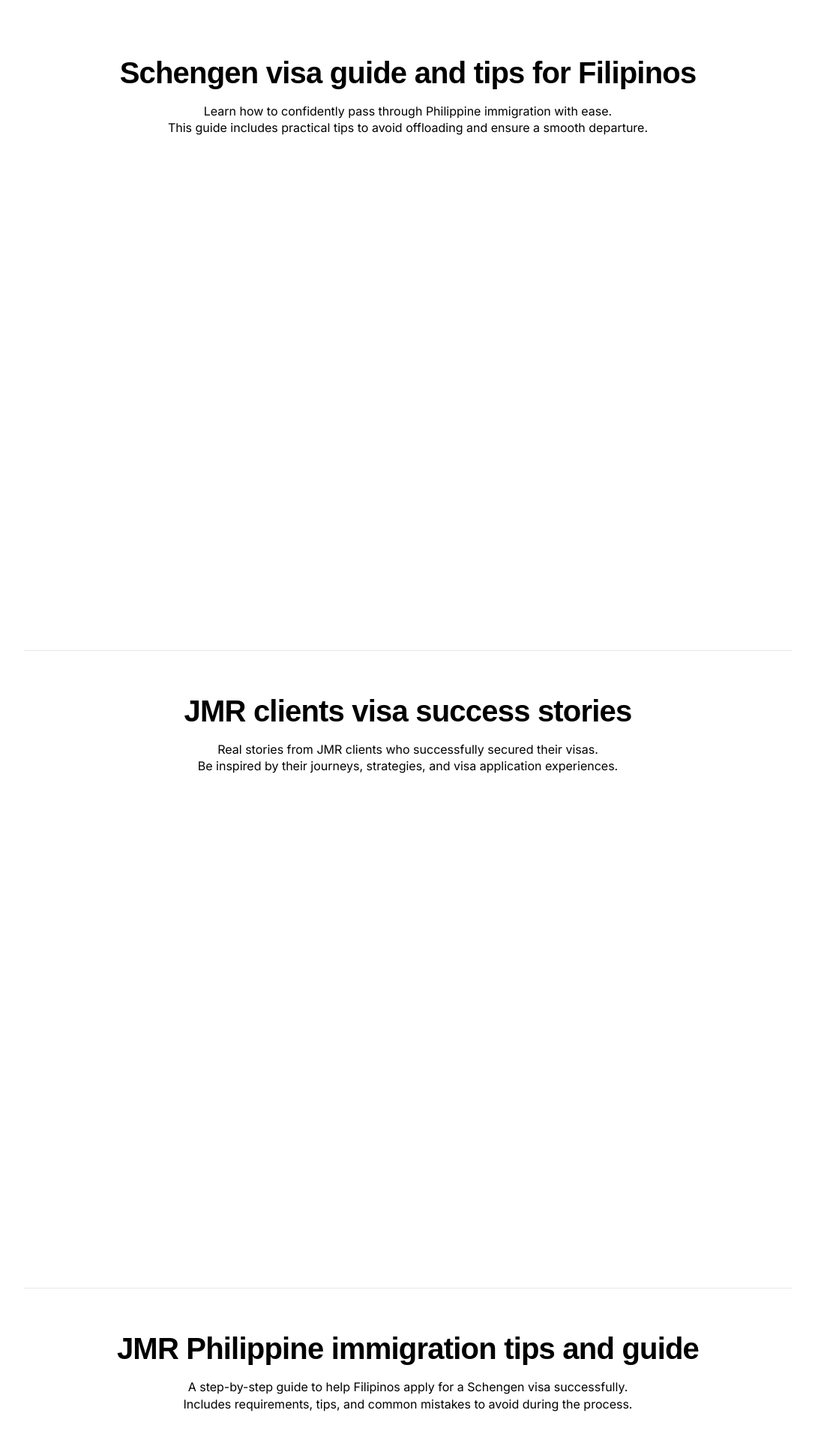
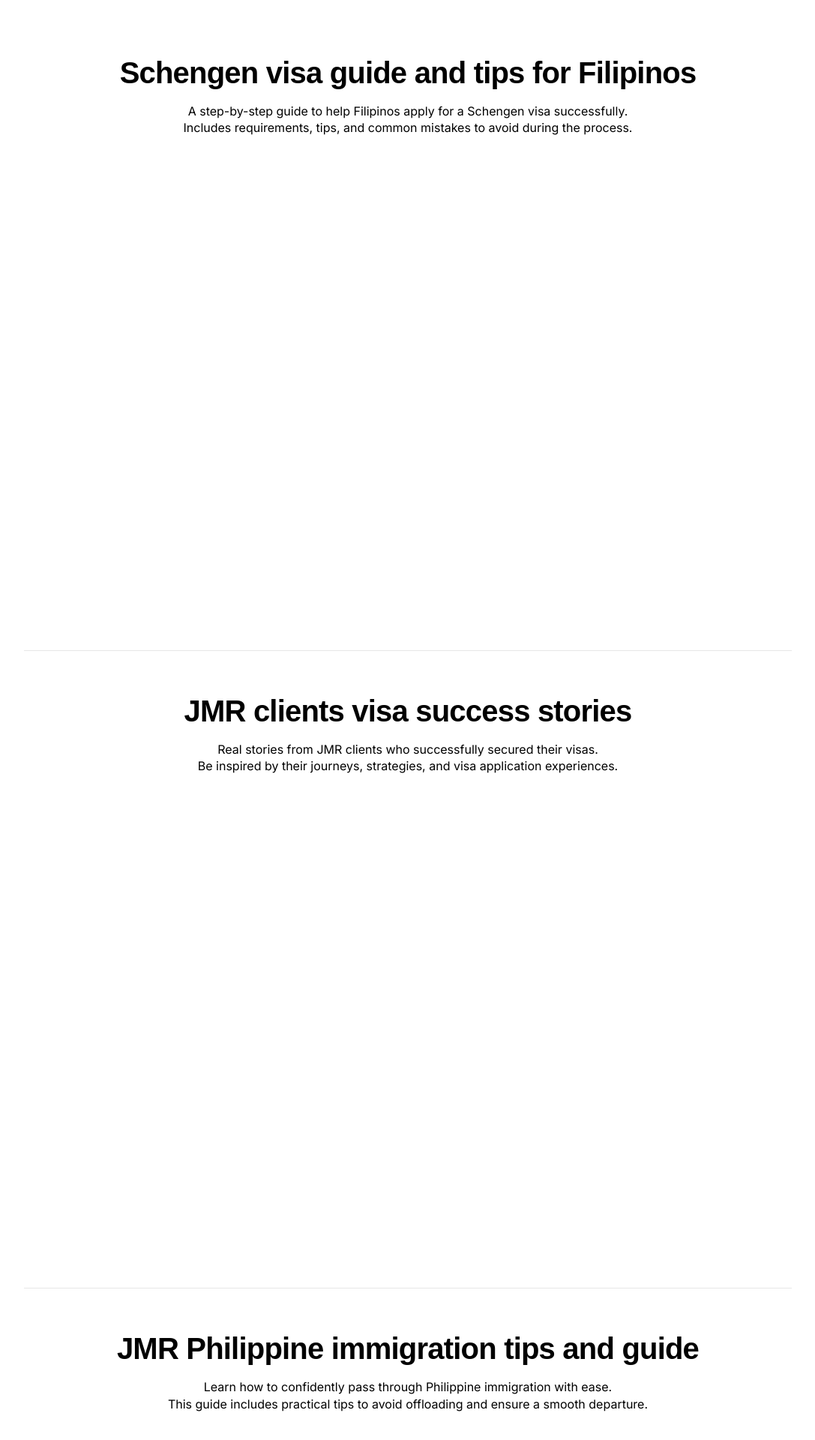
Before and after one commit to EricBARBEAU/jmr-vs, a React (Create React App) app in the folder my-app/: page /videos in a window 1280 px wide. Shown: the part 588-2508 px from the top of the page at 75% size, without its empty margins (96-1183 px from the left). Built offline with nearby package versions, Linux system fonts and the light colour scheme; a web font is replaced by a local one.

Commit message:
fix typo

```diff
--- a/my-app/src/modules/views/view_components/video_content.js
+++ b/my-app/src/modules/views/view_components/video_content.js
@@ -19,10 +19,10 @@
               <h2 className="intro_title">Schengen visa guide and tips for Filipinos</h2>
               <div className="intro_subtitle">
                 <p>
-                  Learn how to confidently pass through Philippine immigration with ease.
+                  A step-by-step guide to help Filipinos apply for a Schengen visa successfully.
                 </p>
                 <p>
-                  This guide includes practical tips to avoid offloading and ensure a smooth departure.
+                  Includes requirements, tips, and common mistakes to avoid during the process.
                 </p>
               </div>
             </div>
@@ -70,10 +70,10 @@
               <h2 className="intro_title">JMR Philippine immigration tips and guide</h2>
               <div className="intro_subtitle">
                 <p>
-                  A step-by-step guide to help Filipinos apply for a Schengen visa successfully.
+                  Learn how to confidently pass through Philippine immigration with ease.
                 </p>
                 <p>
-                  Includes requirements, tips, and common mistakes to avoid during the process.
+                  This guide includes practical tips to avoid offloading and ensure a smooth departure.
                 </p>
               </div>
             </div>
```
